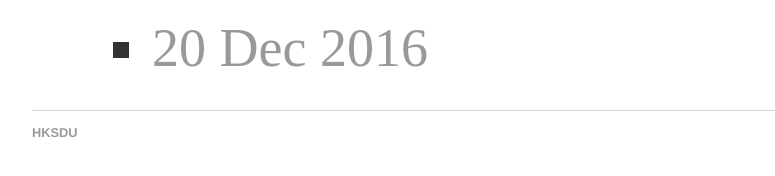
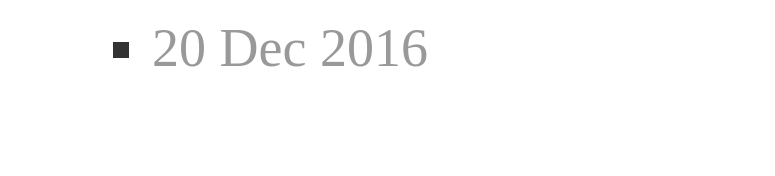
Before and after one commit to HKSDU/hksdu.github.io, a Jekyll site: the page built from index.html, in a window 1280 px wide. Shown: the part 275-451 px from the top of the page, without its empty margins (160-935 px from the left). Built offline with Jekyll 4.4.1, drawn with Linux system fonts in a browser that asks for light colours.

Commit message:
Update default.html

```diff
--- a/_layouts/default.html
+++ b/_layouts/default.html
@@ -21,11 +21,4 @@
 
 </div>
 
-  <footer>
-   <ul>
-   <li><a href="/">HKSDU</a></li>
-   </ul>
-  </footer>
-  </body>
-
 </html>
```
